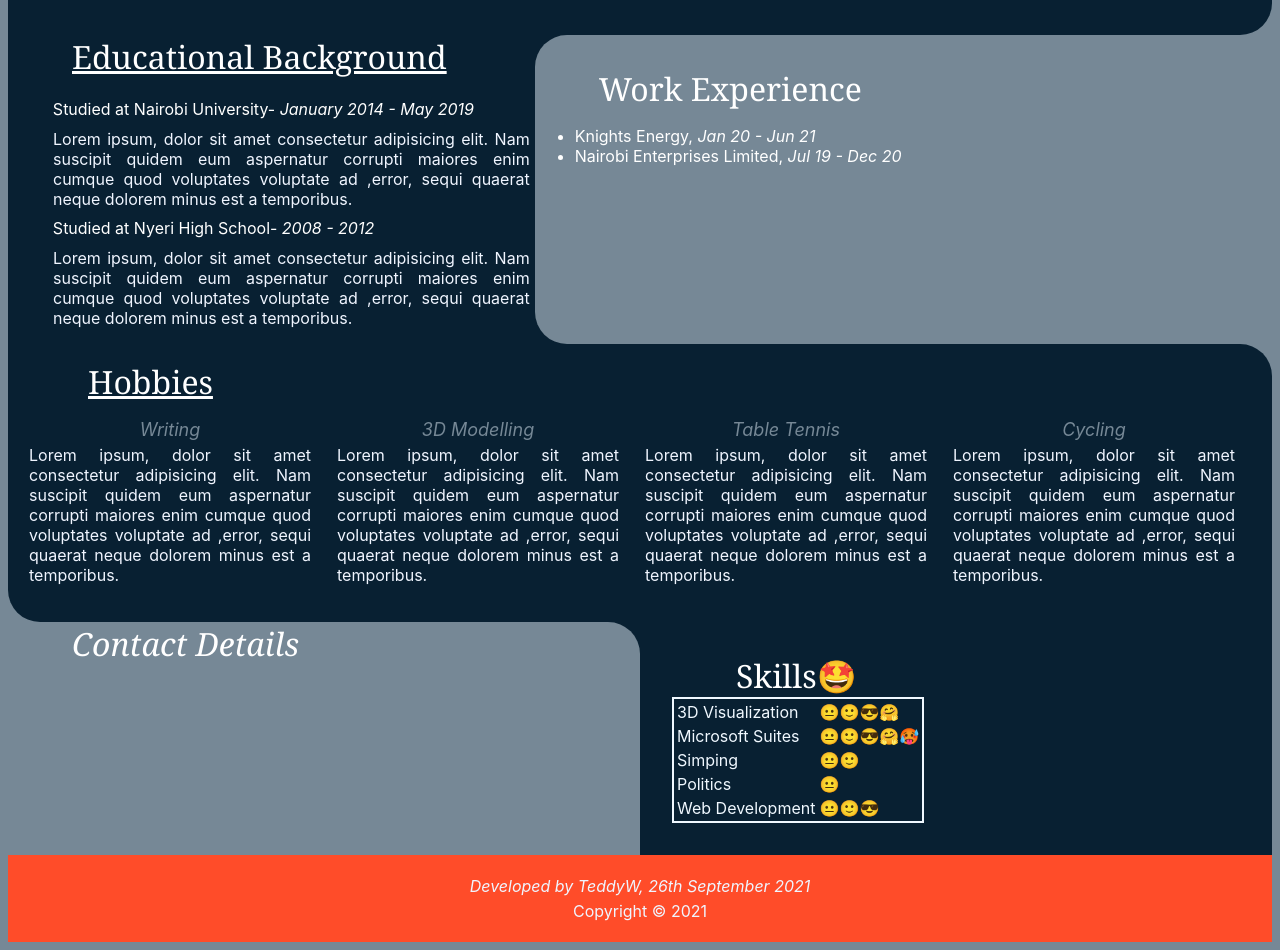
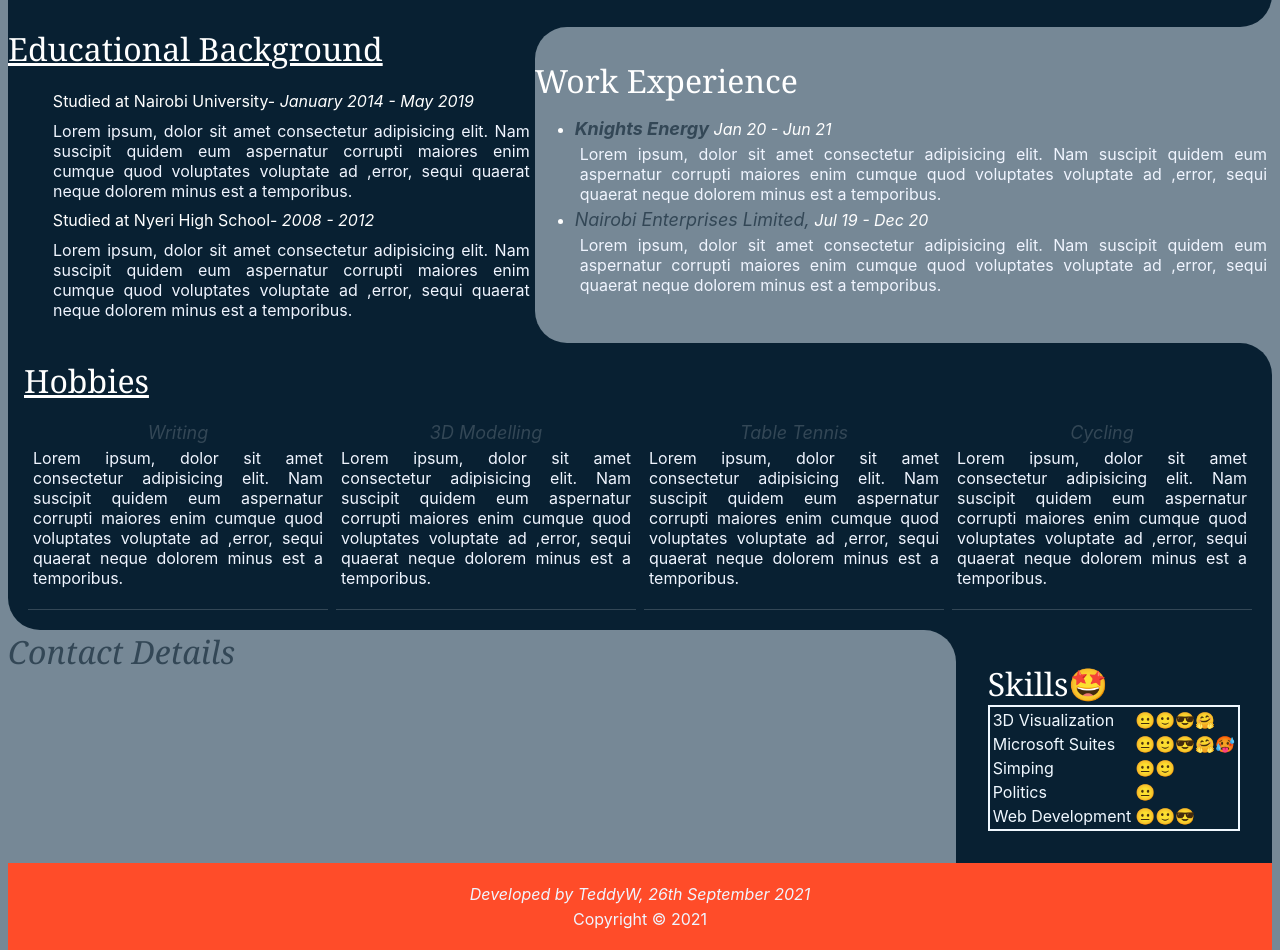
Before and after one commit to teddywaweru/Teddy-s-Personal-Website, a plain HTML site: page index.html in a window 1280 px wide. Shown: the part 322-1272 px from the top of the page. Drawn offline with Linux system fonts and the light colour scheme.

Commit message:
color flipper_

```diff
--- a/index.html
+++ b/index.html
@@ -47,8 +47,20 @@
             <div class="workExperience">
                 <h2>Work Experience</h2>
                 <ul>
-                    <li>Knights Energy, <em> Jan 20 - Jun 21 </em></li>
-                    <li>Nairobi Enterprises Limited, <em>Jul 19 - Dec 20</em></li>
+                    <li><strong><a href="knightsenergy.co.ke">Knights Energy</a></strong><em> Jan 20 - Jun 21 </em>
+                        <p>
+                            Lorem ipsum, dolor sit amet consectetur adipisicing elit.
+                            Nam suscipit quidem eum aspernatur corrupti maiores enim cumque quod voluptates voluptate ad
+                            ,error, sequi quaerat neque dolorem minus est a temporibus.
+                        </p>
+                    </li>
+                    <li><a href="nairobienterpriselimited.com"> Nairobi Enterprises Limited,</a> <em>Jul 19 - Dec 20</em>
+                        <p>
+                            Lorem ipsum, dolor sit amet consectetur adipisicing elit.
+                            Nam suscipit quidem eum aspernatur corrupti maiores enim cumque quod voluptates voluptate ad
+                            ,error, sequi quaerat neque dolorem minus est a temporibus.
+                        </p>
+                    </li>
                 </ul>
             </div>
         </div>
--- a/stylesheets.css
+++ b/stylesheets.css
@@ -8,7 +8,6 @@
 h2{
     font-family:Cambria, Cochin, Georgia, Times, 'Times New Roman', serif;
     font-weight: 100;
-    text-indent: 2em;
     font-size:xx-large;
     padding: 0px;
     margin: 0px;
@@ -18,7 +17,7 @@ h2{
 body{
     background-color: #768896;
     margin: auto;
-    padding: .5em;
+    padding: 0 .5em;
 
 }
 p {
@@ -31,7 +30,7 @@ p {
 a{
     font-style: italic;
     font-size: large;
-    color: #768896;
+    color:#334756;
     text-decoration: none;
 
 }
@@ -126,6 +125,7 @@ strong{
 
 }
 
+
 .hobbies_main{
     color :white;
     background-color: #082032;
@@ -136,11 +136,17 @@ strong{
 
 .hobbies{
     display: flex;
+    position: relative;
+
 }
 .hobbies div{
     flex: 1;
     text-align: center;
-    padding: 1em 1em 1em 0;
+    padding: 1em 0 1em 0;
+    border-bottom: 1px solid #334756 ;
+    margin: 4px;
+
+    top: 2em;
 }
 .hobbies_main h2{
     text-decoration: underline;
@@ -159,26 +165,21 @@ strong{
 }
 
 .contact-details{
-    flex:.5;
+    flex:1;
     background-color:#768896;
     border-radius: 0 2em 0 0;
     color: white;
 }
-.contact-details a {
-    color: #ffffff;
-}
 
 .skills_{
-    flex:.5;
+    flex:.3 1 1;
     background-color: #768896;
 
 }
 .skills{
     color :white;
-    /* border-radius: 0 0 2em 2em; */
     padding: 2em 2em;
     margin: auto;
-    /* float:right; */
     background-color: #082032;
 
 }
```
Also changed, not shown: colorflipper.html (added, +30 -0 lines).
